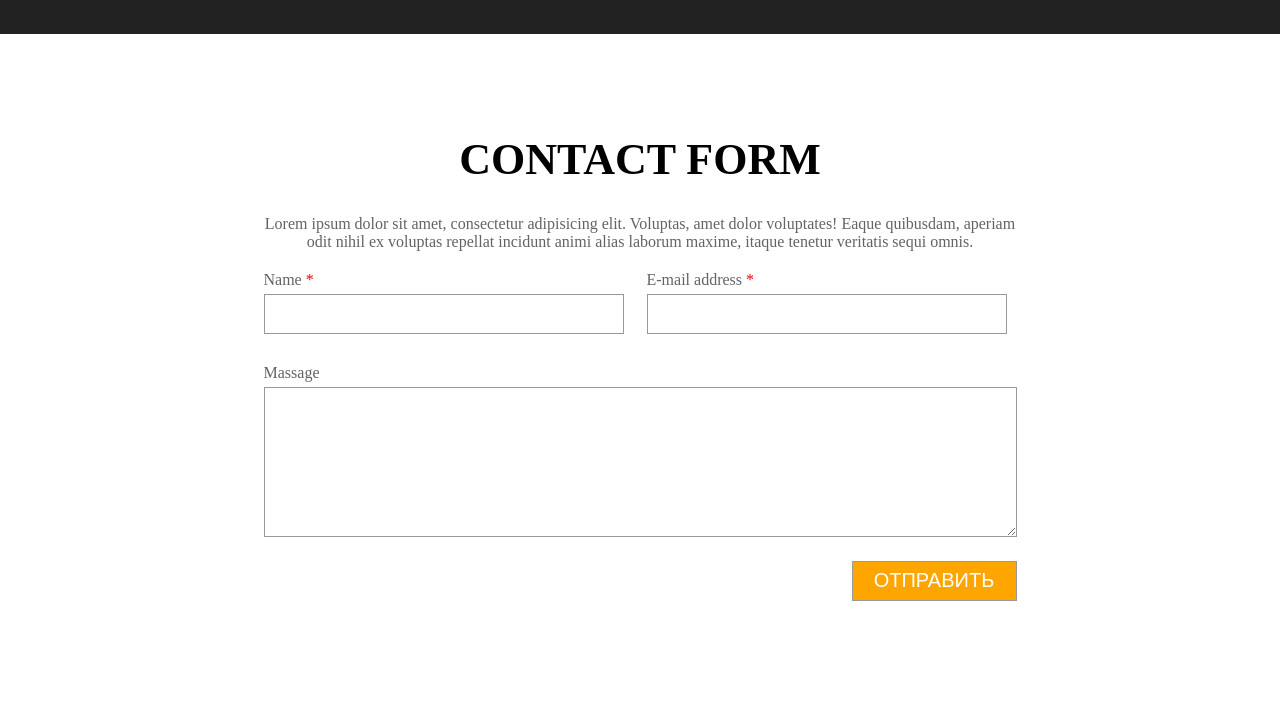
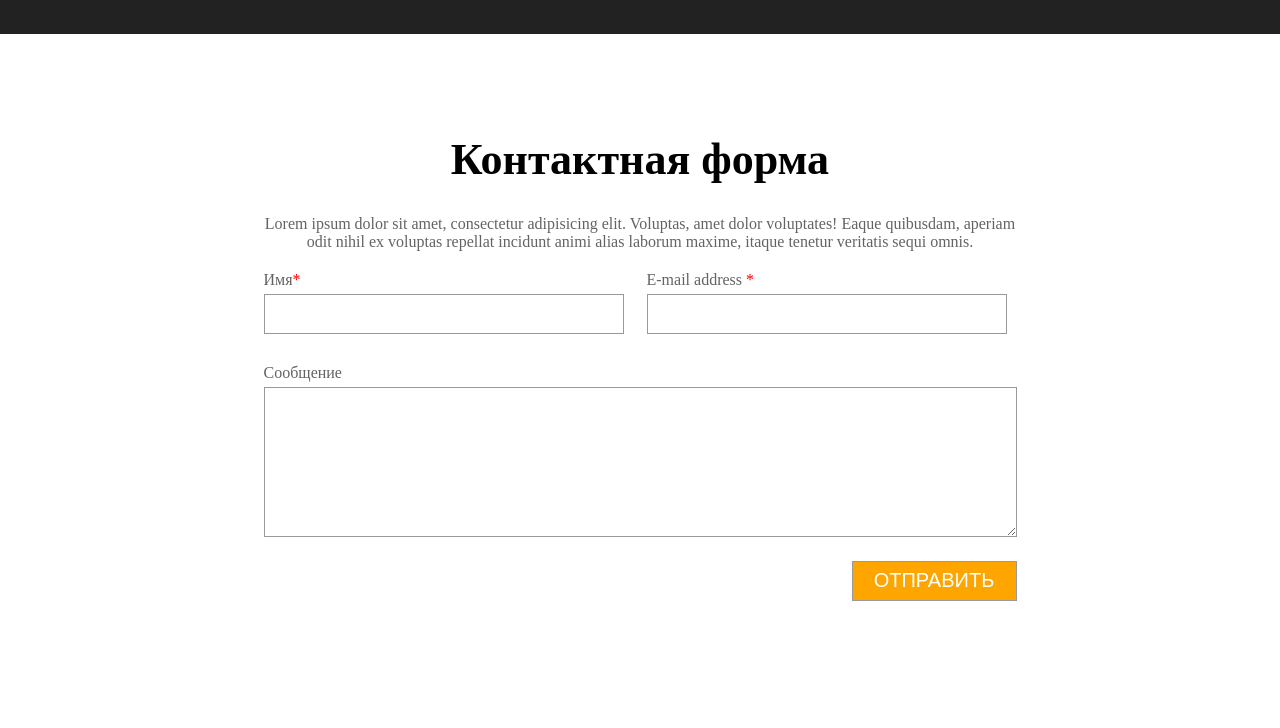
Before and after one commit to FuzzyWisp/FuzzyWisp.github.io, a plain HTML site: page sh_project/index.html in a window 1280 px wide. Shown: the part 2600-3328 px from the top of the page. Drawn offline with Linux system fonts and the light colour scheme.

Commit message:
Add files via upload

```diff
--- a/sh_project/index.html
+++ b/sh_project/index.html
@@ -108,14 +108,14 @@
 
 		<section class="contact_form">
 			<div class="contact_wrapper">
-			<h1>CONTACT FORM</h1>
+			<h1>Контактная форма</h1>
 			<p>Lorem ipsum dolor sit amet, consectetur adipisicing elit. Voluptas, amet dolor voluptates! Eaque quibusdam, aperiam odit nihil ex voluptas repellat incidunt animi alias laborum maxime, itaque tenetur veritatis sequi omnis.</p>
 				<form action="#" name="newform" method="post">
 					<div class="form_inputs">
-						<p>Name <span class="red">*</span><input type="text"></p>
+						<p>Имя<span class="red">*</span><input type="text"></p>
 						<p>E-mail address <span class="red">*</span><input type="text"></p>
 					</div>
-					<p>Massage<textarea name="text"></textarea></p>
+					<p>Сообщение<textarea name="text"></textarea></p>
 
 					<div class="button_block">
 						<input type="submit" value="ОТПРАВИТЬ">
```
